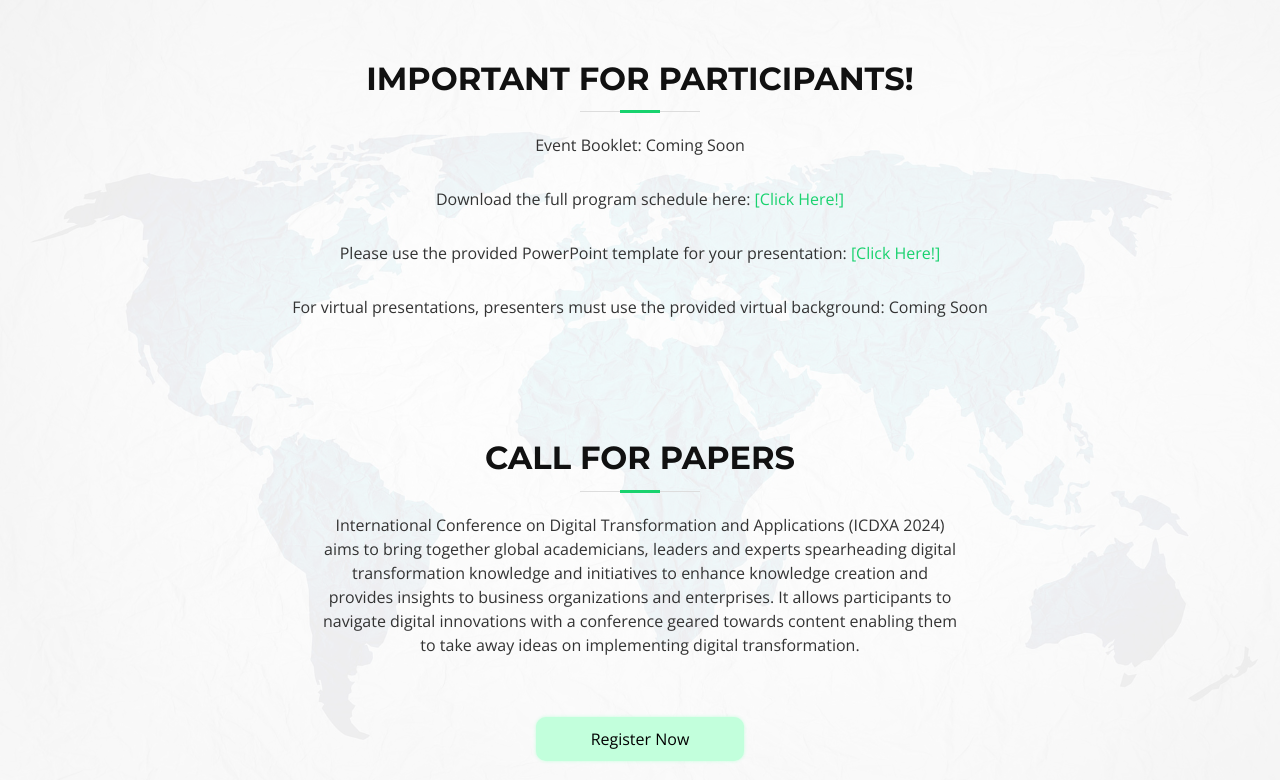
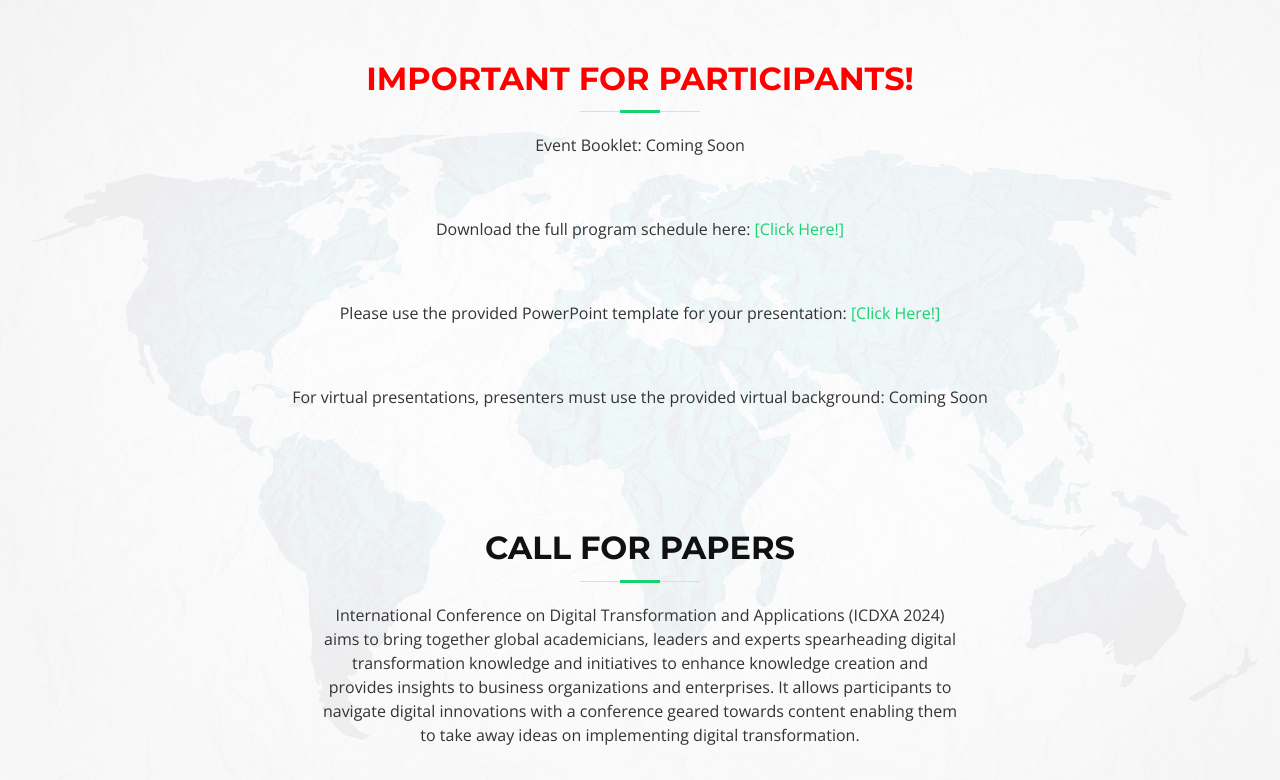
Before and after one commit to ICDXA/icdxa, a plain HTML site: page index.html in a window 1280 px wide. Shown: the part 800-1580 px from the top of the page. Drawn offline with nearby package versions, Linux system fonts and the light colour scheme; files whose address does not match are found by name.

Commit message:
Update index.html

```diff
--- a/index.html
+++ b/index.html
@@ -168,12 +168,12 @@ best presentations, roundtable discussions, networking opportunities and many mo
     ============================-->
     <section id="about">
       <div class="container" id="call">
-        <header class="section-header">
-          <h3>Important for Participants!</h3>
-          <p style="margin-bottom: auto;">Event Booklet: Coming Soon</p>
-          <p style="margin-bottom: auto;">Download the full program schedule here: <a href="ICDXA2024-ProgramSchedule.pdf">[Click Here!]</a></p>
-          <p style="margin-bottom: auto;">Please use the provided PowerPoint template for your presentation: <a href="ICDXA 2024 Template.potx">[Click Here!]</a></p>
-          <p style="margin-bottom: 90px;">For virtual presentations, presenters must use the provided virtual background: Coming Soon</p>
+        <header class="section-header" style="margin-bottom: 90px;">
+          <h3 style="color: red;">Important for Participants!</h3>
+          <p class="important-details">Event Booklet: Coming Soon</p>
+          <p class="important-details">Download the full program schedule here: <a href="ICDXA2024-ProgramSchedule.pdf">[Click Here!]</a></p>
+          <p class="important-details">Please use the provided PowerPoint template for your presentation: <a href="ICDXA 2024 Template.potx">[Click Here!]</a></p>
+          <p class="important-details">For virtual presentations, presenters must use the provided virtual background: Coming Soon</p>
           <!-- <a href="">[Click Here!]</a> -->
         </header>
 
```
